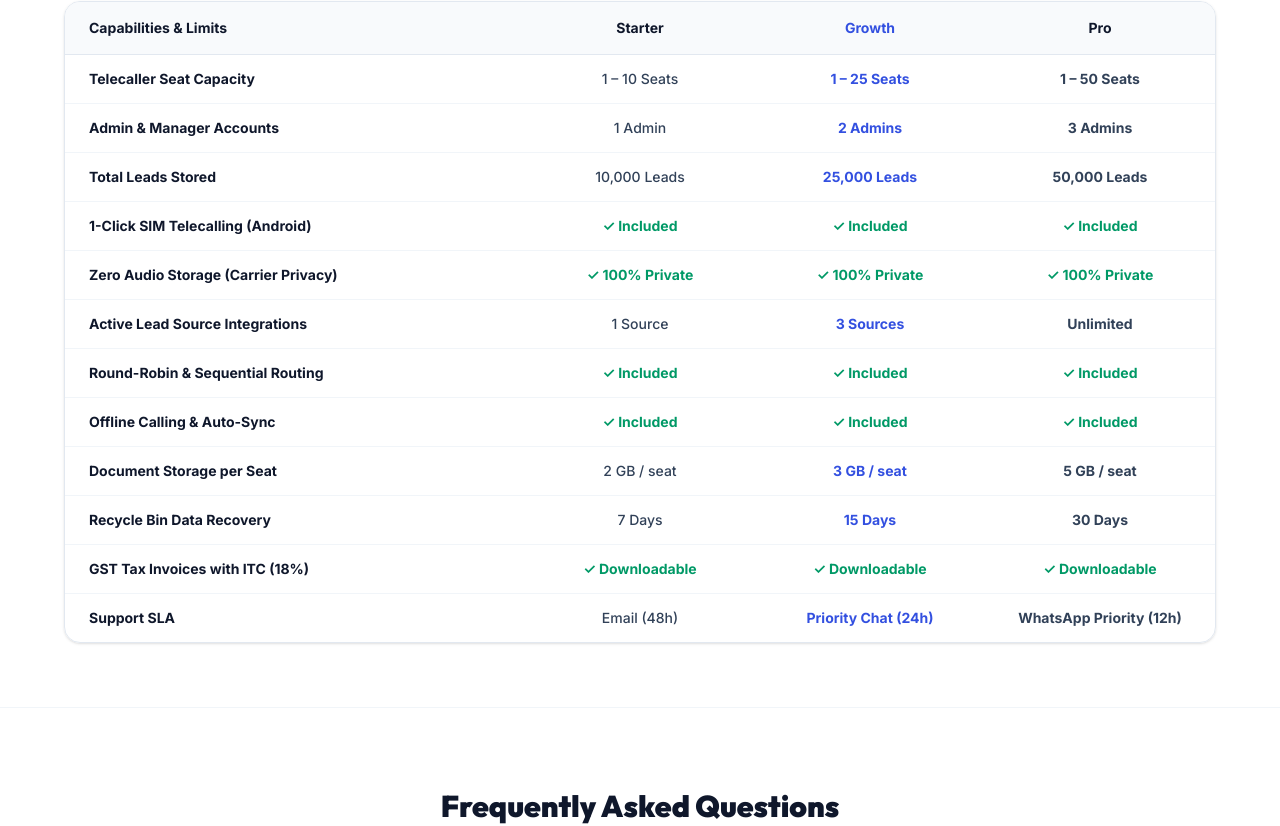
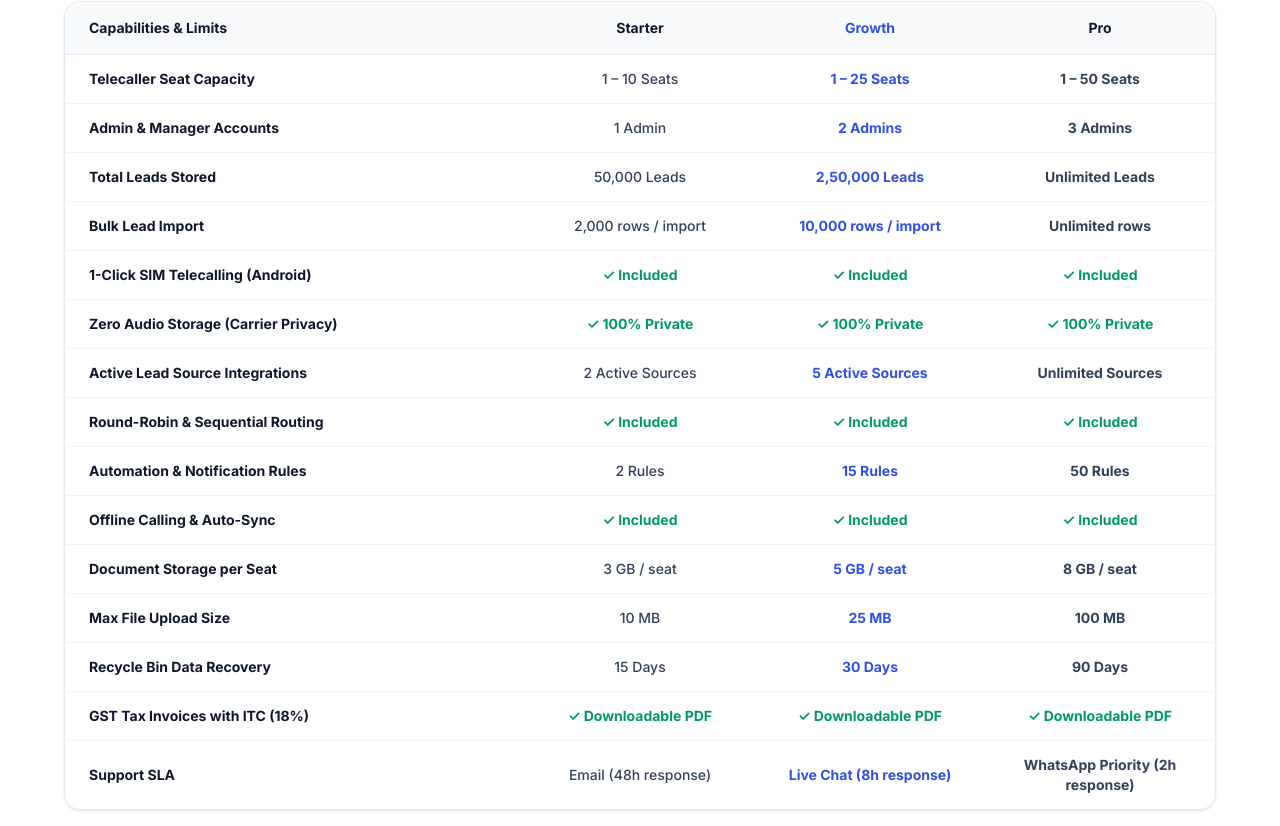
Before and after one commit to callmindcompany-dot/callmind-, a React (Vite) app: page /pricing in a window 1280 px wide. Shown: the part 1942-2768 px from the top of the page. Built offline with nearby package versions, Linux system fonts and the light colour scheme; no server answers.

Commit message:
fix(pricing): align Detailed Plan Feature Matrix accurately with true config

```diff
--- a/src/website/pages/PricingPage.tsx
+++ b/src/website/pages/PricingPage.tsx
@@ -6,7 +6,7 @@ import { Footer } from '../components/Footer';
 import { SEOHead } from '../components/SEOHead';
 import { PlanCard } from '../components/PlanCard';
 import { useNavigate } from 'react-router-dom';
-import { FREE_TRIAL_CONFIG, GST_RATE } from '../../config/pricing';
+import { FREE_TRIAL_CONFIG, GST_RATE, PRICING_PLANS } from '../../config/pricing';
 import { MARKETING_PLANS } from '../data/planCopy';
 
 const faqs = [
@@ -208,21 +208,27 @@ export const PricingPage = () => {
                 <tbody className="divide-y divide-slate-100 font-medium text-slate-700">
                   <tr className="hover:bg-slate-50/50">
                     <td className="py-3.5 px-6 font-bold text-slate-900">Telecaller Seat Capacity</td>
-                    <td className="py-3.5 px-6 text-center">1 – 10 Seats</td>
-                    <td className="py-3.5 px-6 text-center text-brand-600 font-bold">1 – 25 Seats</td>
-                    <td className="py-3.5 px-6 text-center font-bold">1 – 50 Seats</td>
+                    <td className="py-3.5 px-6 text-center">1 – {PRICING_PLANS.starter.maxSeats} Seats</td>
+                    <td className="py-3.5 px-6 text-center text-brand-600 font-bold">1 – {PRICING_PLANS.growth.maxSeats} Seats</td>
+                    <td className="py-3.5 px-6 text-center font-bold">1 – {PRICING_PLANS.pro.maxSeats} Seats</td>
                   </tr>
                   <tr className="hover:bg-slate-50/50">
                     <td className="py-3.5 px-6 font-bold text-slate-900">Admin & Manager Accounts</td>
-                    <td className="py-3.5 px-6 text-center">1 Admin</td>
-                    <td className="py-3.5 px-6 text-center text-brand-600 font-bold">2 Admins</td>
-                    <td className="py-3.5 px-6 text-center font-bold">3 Admins</td>
+                    <td className="py-3.5 px-6 text-center">{PRICING_PLANS.starter.maxAdmins} Admin</td>
+                    <td className="py-3.5 px-6 text-center text-brand-600 font-bold">{PRICING_PLANS.growth.maxAdmins} Admins</td>
+                    <td className="py-3.5 px-6 text-center font-bold">{PRICING_PLANS.pro.maxAdmins} Admins</td>
                   </tr>
                   <tr className="hover:bg-slate-50/50">
                     <td className="py-3.5 px-6 font-bold text-slate-900">Total Leads Stored</td>
-                    <td className="py-3.5 px-6 text-center">10,000 Leads</td>
-                    <td className="py-3.5 px-6 text-center text-brand-600 font-bold">25,000 Leads</td>
-                    <td className="py-3.5 px-6 text-center font-bold">50,000 Leads</td>
+                    <td className="py-3.5 px-6 text-center">{PRICING_PLANS.starter.leadLimit.toLocaleString('en-IN')} Leads</td>
+                    <td className="py-3.5 px-6 text-center text-brand-600 font-bold">{PRICING_PLANS.growth.leadLimit.toLocaleString('en-IN')} Leads</td>
+                    <td className="py-3.5 px-6 text-center font-bold">Unlimited Leads</td>
+                  </tr>
+                  <tr className="hover:bg-slate-50/50">
+                    <td className="py-3.5 px-6 font-bold text-slate-900">Bulk Lead Import</td>
+                    <td className="py-3.5 px-6 text-center">{typeof PRICING_PLANS.starter.bulkImport === 'number' ? `${PRICING_PLANS.starter.bulkImport.toLocaleString('en-IN')} rows / import` : 'Unlimited'}</td>
+                    <td className="py-3.5 px-6 text-center text-brand-600 font-bold">{typeof PRICING_PLANS.growth.bulkImport === 'number' ? `${PRICING_PLANS.growth.bulkImport.toLocaleString('en-IN')} rows / import` : 'Unlimited'}</td>
+                    <td className="py-3.5 px-6 text-center font-bold">Unlimited rows</td>
                   </tr>
                   <tr className="hover:bg-slate-50/50">
                     <td className="py-3.5 px-6 font-bold text-slate-900">1-Click SIM Telecalling (Android)</td>
@@ -238,15 +244,21 @@ export const PricingPage = () => {
                   </tr>
                   <tr className="hover:bg-slate-50/50">
                     <td className="py-3.5 px-6 font-bold text-slate-900">Active Lead Source Integrations</td>
-                    <td className="py-3.5 px-6 text-center">1 Source</td>
-                    <td className="py-3.5 px-6 text-center text-brand-600 font-bold">3 Sources</td>
-                    <td className="py-3.5 px-6 text-center font-bold">Unlimited</td>
+                    <td className="py-3.5 px-6 text-center">{PRICING_PLANS.starter.leadSources} Active Sources</td>
+                    <td className="py-3.5 px-6 text-center text-brand-600 font-bold">{PRICING_PLANS.growth.leadSources} Active Sources</td>
+                    <td className="py-3.5 px-6 text-center font-bold">Unlimited Sources</td>
                   </tr>
                   <tr className="hover:bg-slate-50/50">
                     <td className="py-3.5 px-6 font-bold text-slate-900">Round-Robin & Sequential Routing</td>
                     <td className="py-3.5 px-6 text-center text-emerald-600 font-bold">✓ Included</td>
                     <td className="py-3.5 px-6 text-center text-emerald-600 font-bold">✓ Included</td>
                     <td className="py-3.5 px-6 text-center text-emerald-600 font-bold">✓ Included</td>
+                  </tr>
+                  <tr className="hover:bg-slate-50/50">
+                    <td className="py-3.5 px-6 font-bold text-slate-900">Automation & Notification Rules</td>
+                    <td className="py-3.5 px-6 text-center">{PRICING_PLANS.starter.automationRules} Rules</td>
+                    <td className="py-3.5 px-6 text-center text-brand-600 font-bold">{PRICING_PLANS.growth.automationRules} Rules</td>
+                    <td className="py-3.5 px-6 text-center font-bold">{PRICING_PLANS.pro.automationRules} Rules</td>
                   </tr>
                   <tr className="hover:bg-slate-50/50">
                     <td className="py-3.5 px-6 font-bold text-slate-900">Offline Calling & Auto-Sync</td>
@@ -256,27 +268,33 @@ export const PricingPage = () => {
                   </tr>
                   <tr className="hover:bg-slate-50/50">
                     <td className="py-3.5 px-6 font-bold text-slate-900">Document Storage per Seat</td>
-                    <td className="py-3.5 px-6 text-center">2 GB / seat</td>
-                    <td className="py-3.5 px-6 text-center text-brand-600 font-bold">3 GB / seat</td>
-                    <td className="py-3.5 px-6 text-center font-bold">5 GB / seat</td>
+                    <td className="py-3.5 px-6 text-center">{PRICING_PLANS.starter.storageGbPerSeat} GB / seat</td>
+                    <td className="py-3.5 px-6 text-center text-brand-600 font-bold">{PRICING_PLANS.growth.storageGbPerSeat} GB / seat</td>
+                    <td className="py-3.5 px-6 text-center font-bold">{PRICING_PLANS.pro.storageGbPerSeat} GB / seat</td>
+                  </tr>
+                  <tr className="hover:bg-slate-50/50">
+                    <td className="py-3.5 px-6 font-bold text-slate-900">Max File Upload Size</td>
+                    <td className="py-3.5 px-6 text-center">{PRICING_PLANS.starter.maxFileSizeMb} MB</td>
+                    <td className="py-3.5 px-6 text-center text-brand-600 font-bold">{PRICING_PLANS.growth.maxFileSizeMb} MB</td>
+                    <td className="py-3.5 px-6 text-center font-bold">{PRICING_PLANS.pro.maxFileSizeMb} MB</td>
                   </tr>
                   <tr className="hover:bg-slate-50/50">
                     <td className="py-3.5 px-6 font-bold text-slate-900">Recycle Bin Data Recovery</td>
-                    <td className="py-3.5 px-6 text-center">7 Days</td>
-                    <td className="py-3.5 px-6 text-center text-brand-600 font-bold">15 Days</td>
-                    <td className="py-3.5 px-6 text-center font-bold">30 Days</td>
+                    <td className="py-3.5 px-6 text-center">{PRICING_PLANS.starter.recycleBinDays} Days</td>
+                    <td className="py-3.5 px-6 text-center text-brand-600 font-bold">{PRICING_PLANS.growth.recycleBinDays} Days</td>
+                    <td className="py-3.5 px-6 text-center font-bold">{PRICING_PLANS.pro.recycleBinDays} Days</td>
                   </tr>
                   <tr className="hover:bg-slate-50/50">
                     <td className="py-3.5 px-6 font-bold text-slate-900">GST Tax Invoices with ITC (18%)</td>
-                    <td className="py-3.5 px-6 text-center text-emerald-600 font-bold">✓ Downloadable</td>
-                    <td className="py-3.5 px-6 text-center text-emerald-600 font-bold">✓ Downloadable</td>
-                    <td className="py-3.5 px-6 text-center text-emerald-600 font-bold">✓ Downloadable</td>
+                    <td className="py-3.5 px-6 text-center text-emerald-600 font-bold">✓ Downloadable PDF</td>
+                    <td className="py-3.5 px-6 text-center text-emerald-600 font-bold">✓ Downloadable PDF</td>
+                    <td className="py-3.5 px-6 text-center text-emerald-600 font-bold">✓ Downloadable PDF</td>
                   </tr>
                   <tr className="hover:bg-slate-50/50">
                     <td className="py-3.5 px-6 font-bold text-slate-900">Support SLA</td>
-                    <td className="py-3.5 px-6 text-center">Email (48h)</td>
-                    <td className="py-3.5 px-6 text-center text-brand-600 font-bold">Priority Chat (24h)</td>
-                    <td className="py-3.5 px-6 text-center font-bold">WhatsApp Priority (12h)</td>
+                    <td className="py-3.5 px-6 text-center">Email ({PRICING_PLANS.starter.supportHours}h response)</td>
+                    <td className="py-3.5 px-6 text-center text-brand-600 font-bold">Live Chat ({PRICING_PLANS.growth.supportHours}h response)</td>
+                    <td className="py-3.5 px-6 text-center font-bold">WhatsApp Priority ({PRICING_PLANS.pro.supportHours}h response)</td>
                   </tr>
                 </tbody>
               </table>
```
